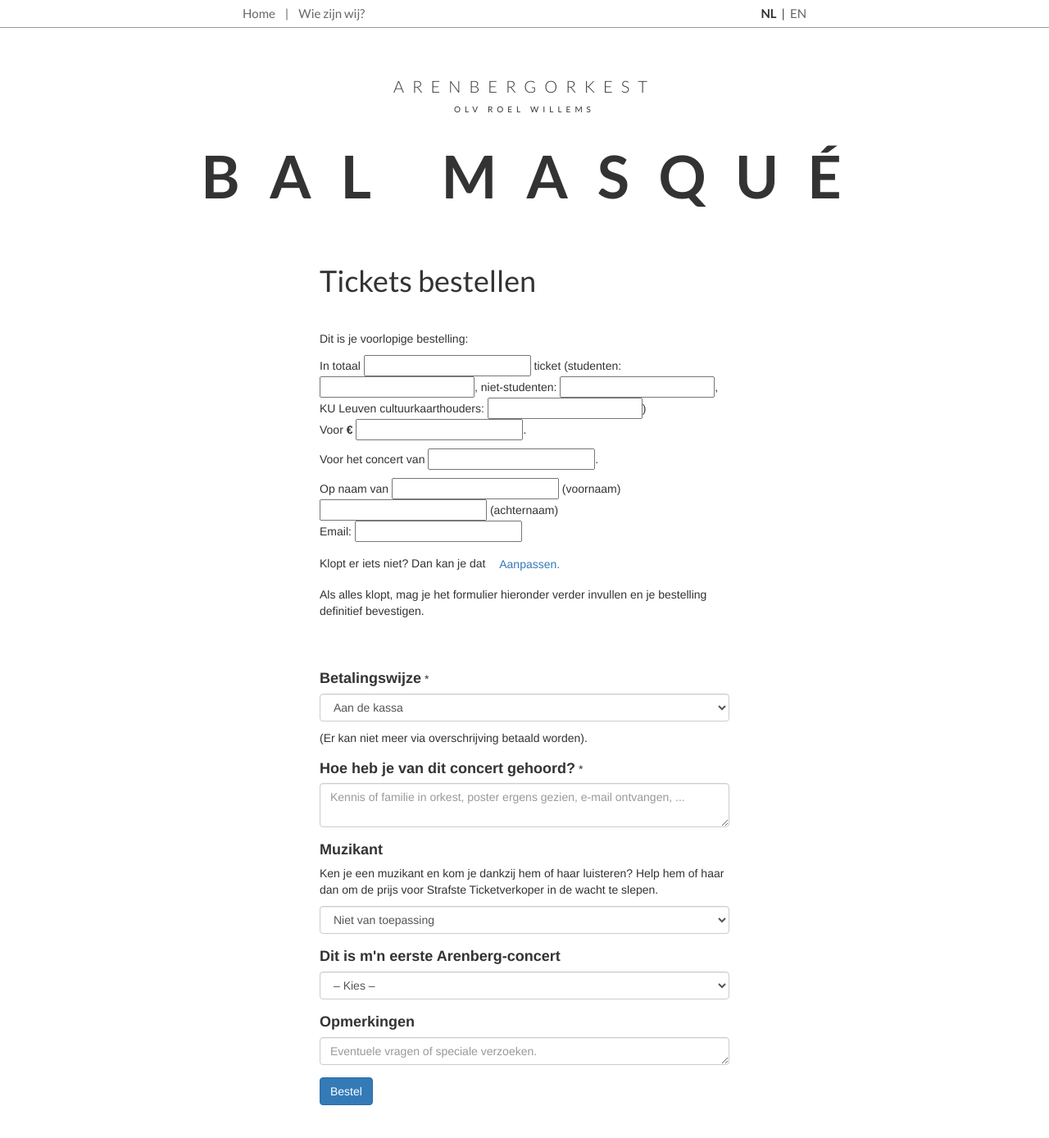
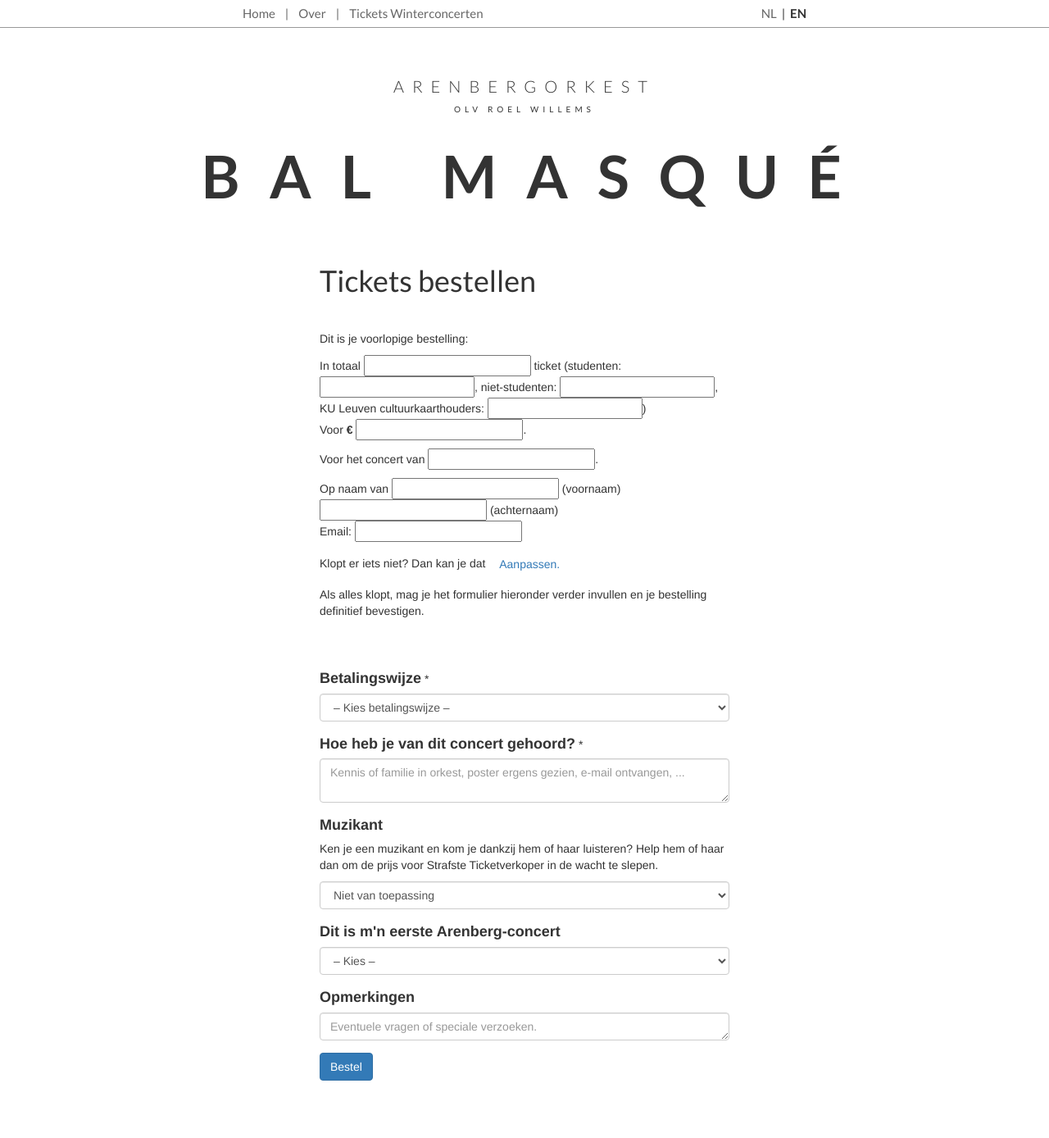
Before and after one commit to tfiers/arenberg-online, a Django app: template ticketing/templates/bal/complete_order.html in a window 1280 px wide. Shown: the top 1388 px of the page at 82% size. After the commit the page ends 1318 px from the top, so only its background shows below. Run offline with Django 3.2, Linux system fonts and the light colour scheme; tables that the repository leaves empty hold one stand-in row (values such as "Sample post"); the template is opened without the code that fills it: values that come from a table or form of the project are taken from there, most other values are stand-ins (such as "Sample title", 1, 10 or a date in 2020); form fields are guessed from the names that the template uses; parts of the project's set-up code (start-up, migrations or seed data) failed here and were passed over; some libraries are stand-ins or nearby versions.

Commit message:
Various fixes to make ticketing work.

```diff
--- a/core/templates/base.html
+++ b/core/templates/base.html
@@ -28,11 +28,11 @@
                 <ul>
                     <div id="left">
                     <li><a href="{% url 'ticketing:bal_landing' %}">Home</a></li>
-		    <li><a href="{% url 'wie' %}">{% trans "Wie zijn wij?" %}</a></li>{% comment %}
-                    <li><a href="{% url 'contact' %}">{% trans "Contact" %}</a></li>
-		    <li><a href="{% url 'sponsors' %}">{% trans "Sponsors" %}</a></li>
-		    <li><a href="{% url 'ticketing:start_order_bal' %}">{% trans "Tickets Bal Masqué" %}</a></li>
-		    <li><a href="{% url 'ticketing:start_order_snow' %}">{% trans "Tickets Snowman" %}</a></li>{% endcomment %}
+		    <li><a href="{% url 'wie' %}">{% trans "Over" %}</a></li>
+            {% comment %}<li><a href="{% url 'contact' %}">{% trans "Contact" %}</a></li>
+            <li><a href="{% url 'sponsors' %}">{% trans "Sponsors" %}</a></li>{% endcomment %}
+            <li><a href="{% url 'ticketing:start_order_bal' %}">{% trans "Tickets Winterconcerten" %}</a></li>
+		    {% comment %}<li><a href="{% url 'ticketing:start_order_snow' %}">{% trans "Tickets Snowman" %}</a></li>{% endcomment %}
                     {% if user.is_authenticated %}
 
 		    {% comment %}<li><a href="{% url 'ticketing:my_tickets_dashboard' %}" title="{% trans 'Mijn profiel' %}">{{ user.first_name|default:'{% trans "Mijn profiel" %}' }}</a></li>
--- a/ticketing/templates/bal/complete_order.html
+++ b/ticketing/templates/bal/complete_order.html
@@ -50,21 +50,6 @@
 			<p>Als alles klopt, mag je het formulier hieronder verder invullen en je bestelling definitief bevestigen.</p>
 			{% endblocktrans %}
 		</div>
-		{% if first_form.performance == "za" %}
-			<div class="form-group{% if form.payment_method.errors %} has-error{% endif %}">
-				<label for="{{ form.payment_method.id_for_label }}">{% trans "Betalingswijze" %}</label> *
-				<select name="{{ form.payment_method.html_name }}" id="{{ form.payment_method.id_for_label }}" class="form-control">
-					<option value="transfer" selected="selected">{% trans "Via overschrijving" %}</option>
-				</select>
-				<span class="help-block">
-				{% for error in form.payment_method.errors %}
-					{{ error }}<br>
-				{% endfor %}
-				</span>
-				<p>{% trans "Voor het concert in Zaventem kan enkel via overschrijving worden betaald." %}</p>
-			</div>
-		{% else %}
-			{% comment %}
 		<div class="form-group{% if form.payment_method.errors %} has-error{% endif %}">
 			<label for="{{ form.payment_method.id_for_label }}">{% trans "Betalingswijze" %}</label> *
 			<select name="{{ form.payment_method.html_name }}" id="{{ form.payment_method.id_for_label }}" class="form-control">
@@ -79,8 +64,7 @@
 			{% endfor %}
 			</span>
 		</div>
-			{% endcomment %}
-			<div class="form-group{% if form.payment_method.errors %} has-error{% endif %}">
+		{% comment %}<div class="form-group{% if form.payment_method.errors %} has-error{% endif %}">
 			<label for="{{ form.payment_method.id_for_label }}">{% trans "Betalingswijze" %}</label> *
 			<select name="{{ form.payment_method.html_name }}" id="{{ form.payment_method.id_for_label }}" class="form-control">
 				<option value="cash" selected="selected">{% trans "Aan de kassa" %}</option>
@@ -91,8 +75,7 @@
 			{% endfor %}
 			</span>
 			<p>{% trans "(Er kan niet meer via overschrijving betaald worden)." %}</p>
-			</div>
-		{% endif %}
+		</div>{% endcomment %}
 		<div class="form-group{% if form.marketing_feedback.errors %} has-error{% endif %}">
 			<label for="{{ form.marketing_feedback.id_for_label }}">{% trans "Hoe heb je van dit concert gehoord?" %}</label> *
 			<textarea type="text" name="{{ form.marketing_feedback.html_name }}" id="{{ form.marketing_feedback.id_for_label }}" class="form-control" placeholder="{% trans 'Kennis of familie in orkest, poster ergens gezien, e-mail ontvangen, ...' %}" rows="2">{{ form.marketing_feedback.value|default_if_none:"" }}</textarea>
--- a/ticketing/templates/snowman2016/email.html
+++ b/ticketing/templates/snowman2016/email.html
@@ -1,7 +1,7 @@
 {% extends "email_base.html" %}
 {% load i18n %}
 
-{% block header_img_url %}https://gallery.mailchimp.com/2ca4cb5c77d2415aee6af6841/images/42acad62-bf34-44ee-841a-515bdcfc9025.png{% endblock header_img_url %}
+{% block header_img_url %}{% endblock header_img_url %}
 
 {% block subject %}{% trans "Bestelling tickets 'Snowman' concert Arenbergorkest" %}{% endblock subject %}
 
--- a/ticketing/views/bal.py
+++ b/ticketing/views/bal.py
@@ -97,18 +97,32 @@
 	for i in range(data['num_student_tickets']):
 		Ticket.objects.create(
 			order = order,
-			price_category = PriceCategory.objects.get(full_name="Student VVK (vanaf winter 2015)", price=5),
+			price_category = PriceCategory.objects.get(full_name="Student VVK (vanaf winter 2014)", price=5),
 		)
 	for i in range(data['num_non_student_tickets']):
 		Ticket.objects.create(
 			order = order,
-			price_category = PriceCategory.objects.get(full_name="Niet-student in VVK (vanaf winter 2015)", price=9),
+			price_category = PriceCategory.objects.get(full_name="Niet-student in VVK (vanaf winter 2014)", price=9),
 		)
 	for i in range(data['num_culture_card_tickets']):
 		Ticket.objects.create(
 			order = order,
-			price_category = PriceCategory.objects.get(full_name="KU Leuven Cultuurkaart in VVK (vanaf winter 2015)", price=4),
+			price_category = PriceCategory.objects.get(full_name="KU Leuven Cultuurkaart in VVK (vanaf winter 2014)", price=4),
 		)
+
+# from django.conf import settings
+# import os
+# import requests
+# def send_mail_temp(subject, msg, fromm, to, html_message):
+# 	with open(os.path.join(settings.BASE_DIR, 'arenberg-secure/mailgun_api_key')) as f:
+# 		print(requests.post(
+# 	        "https://api.mailgun.net/v3/arenbergorkest.be/messages",
+# 	        auth=("api", f.read().strip()),
+# 	        data={"from": fromm,
+# 	              "to": to,
+# 	              "subject": subject,
+# 	              "text": msg,
+# 	              "html": html_message,}))
 
 def email_user(data):
 	subject = "Bestelling tickets 'Bal Masqué' concert Arenbergorkest"
@@ -116,12 +130,6 @@
 	fromm = "Arenbergorkest <webapp@arenbergorkest.be>"
 	send_mail(subject, msg, fromm, [data['email']], html_message=msg)
 	send_mail(subject, msg, fromm, ['tomas.fiers@gmail.com'], html_message=msg)
-
-def email_admin(data):
-	subject = "Bestelling tickets 'Bal Masqué' concert Arenbergorkest"
-	msg = pformat(data)
-	fromm = "Arenbergorkest <webapp@arenbergorkest.be>"
-	send_mail(subject, msg, fromm, ['tomas.fiers@gmail.com'])
 
 FORMS = [("start_order", SpaceTicketingForm_1),
 		 ("complete_order", SpaceTicketingForm_2)]
```
Also changed, not shown: arenberg_online/settings.py (+14 -10 lines), ticketing/templates/bal/email.html (+6 -12 lines). Lines whose indentation alone changed are shown as unchanged.
